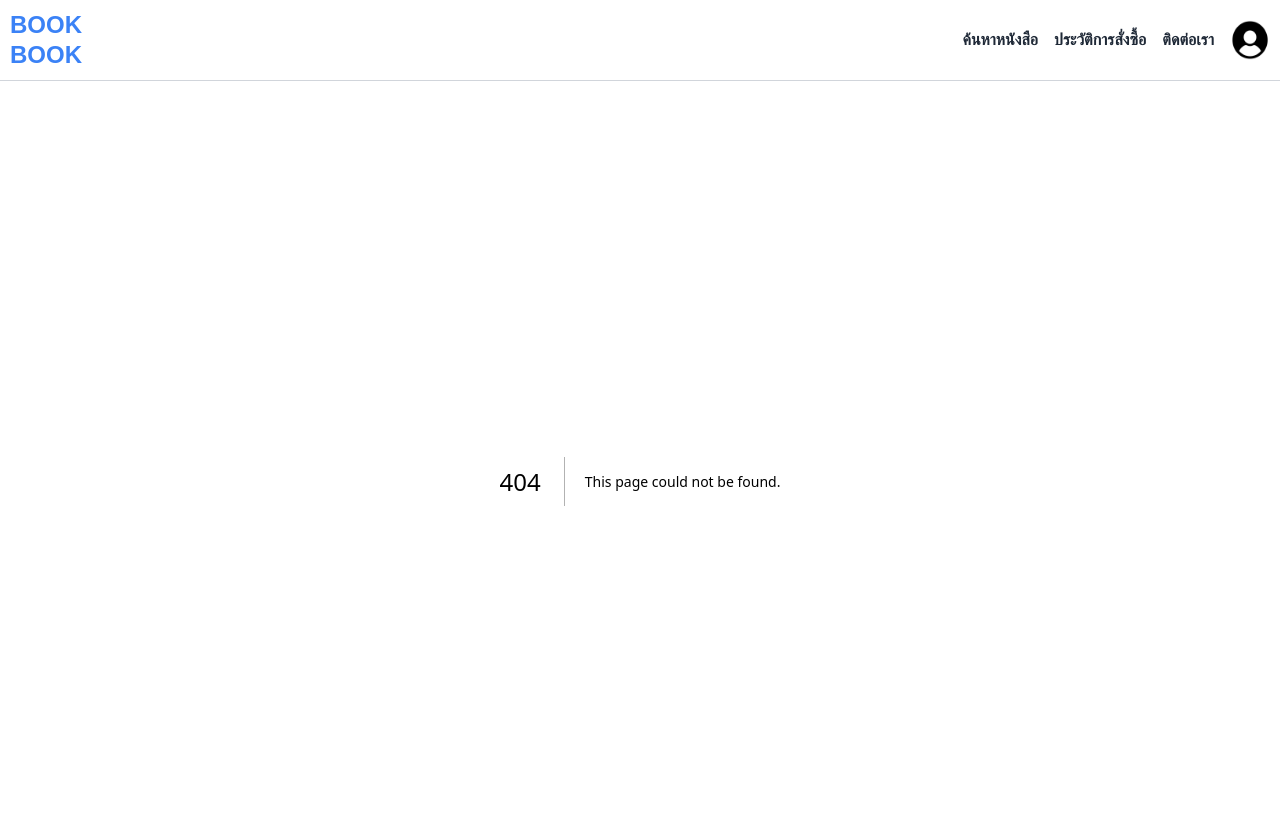
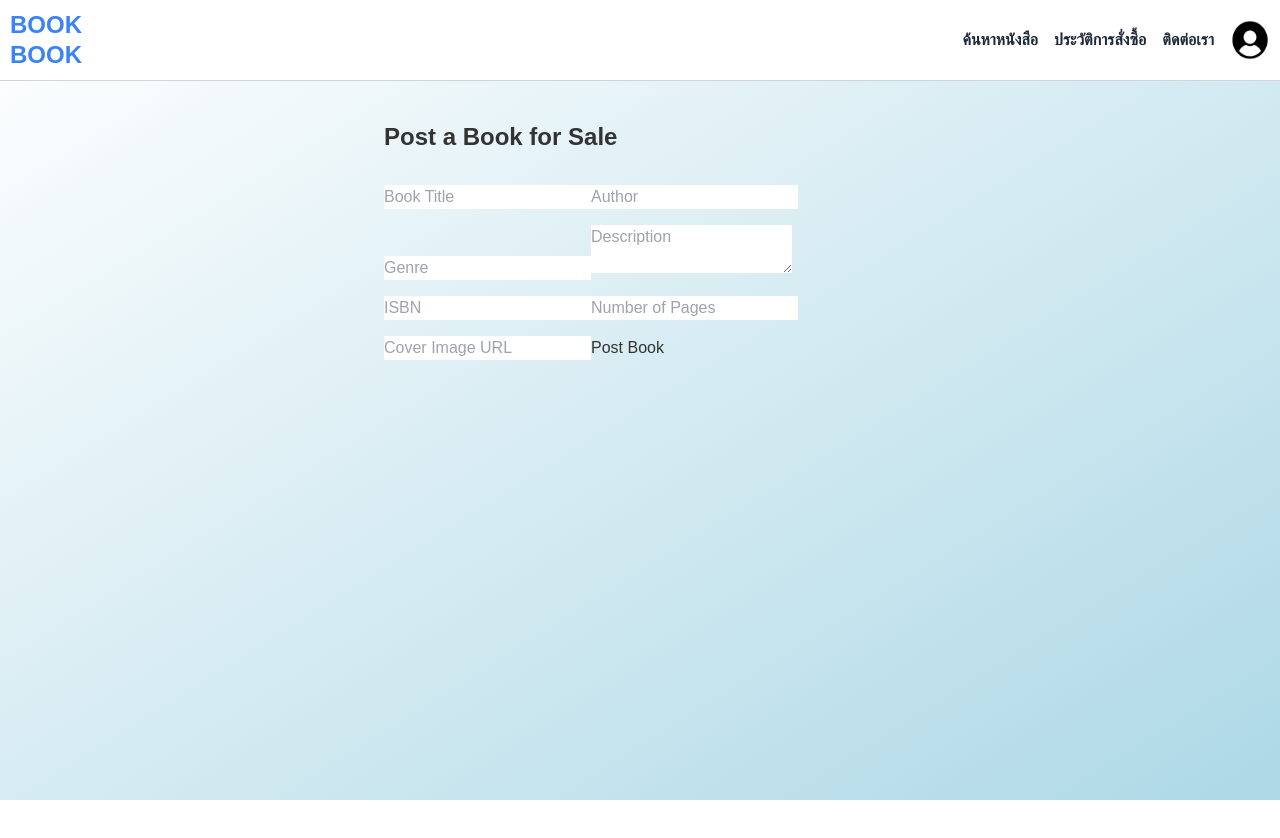
Before and after one commit to seg-org/bookbook, a Next.js app: page /sellBook in a window 1280 px wide. Before the commit this address had no page. Shown: the top 838 px of the page. After the commit the page ends 800 px from the top, so only its background shows below. Built offline with nearby package versions, Linux system fonts and the light colour scheme.

Commit message:
create: src/app/sellBook/page.tsx with pure react

```diff
--- /dev/null
+++ b/src/app/sellBook/page.tsx
@@ -0,0 +1,75 @@
+"use client";
+
+import { useState } from "react";
+
+export default function SellerPostPage() {
+  const [formData, setFormData] = useState({
+    title: "",
+    author: "",
+    genre: "",
+    description: "",
+    isbn: "",
+    pages: "",
+    coverImageUrl: "",
+  });
+
+  const [message, setMessage] = useState("");
+
+  const handleChange = (e: React.ChangeEvent<HTMLInputElement | HTMLTextAreaElement>) => {
+    setFormData({
+      ...formData,
+      [e.target.name]: e.target.value,
+    });
+  };
+
+  const validateForm = () => {
+    if (!formData.title) return "Title is required";
+    if (!formData.author) return "Author is required";
+    if (!formData.genre) return "Genre is required";
+    if (formData.isbn.length < 10) return "ISBN must be at least 10 characters";
+    if (isNaN(Number(formData.pages)) || Number(formData.pages) < 1) return "Pages must be a positive number";
+    if (formData.coverImageUrl && !formData.coverImageUrl.startsWith("http"))
+      return "Cover Image URL must be a valid URL";
+    return null;
+  };
+
+  const handleSubmit = (e: React.FormEvent) => {
+    e.preventDefault();
+    const error = validateForm();
+    if (error) {
+      setMessage(error);
+      return;
+    }
+    console.log("Mock Submission:", formData);
+    setMessage("Book posted successfully (mock data)!");
+  };
+
+  return (
+    <div className="max-w-lg mx-auto mt-10">
+      <h1 className="text-2xl font-bold mb-4">Post a Book for Sale</h1>
+      <form onSubmit={handleSubmit} className="space-y-4">
+        <input name="title" value={formData.title} onChange={handleChange} placeholder="Book Title" className="input" />
+        <input name="author" value={formData.author} onChange={handleChange} placeholder="Author" className="input" />
+        <input name="genre" value={formData.genre} onChange={handleChange} placeholder="Genre" className="input" />
+        <textarea
+          name="description"
+          value={formData.description}
+          onChange={handleChange}
+          placeholder="Description"
+          className="input"
+        ></textarea>
+        <input name="isbn" value={formData.isbn} onChange={handleChange} placeholder="ISBN" className="input" />
+        <input name="pages" value={formData.pages} onChange={handleChange} placeholder="Number of Pages" className="input" />
+        <input
+          name="coverImageUrl"
+          value={formData.coverImageUrl}
+          onChange={handleChange}
+          placeholder="Cover Image URL"
+          className="input"
+        />
+        <button type="submit" className="btn">Post Book</button>
+      </form>
+      {message && <p className={`mt-4 ${message.includes("successfully") ? "text-green-600" : "text-red-500"}`}>{message}</p>}
+    </div>
+  );
+}
```
